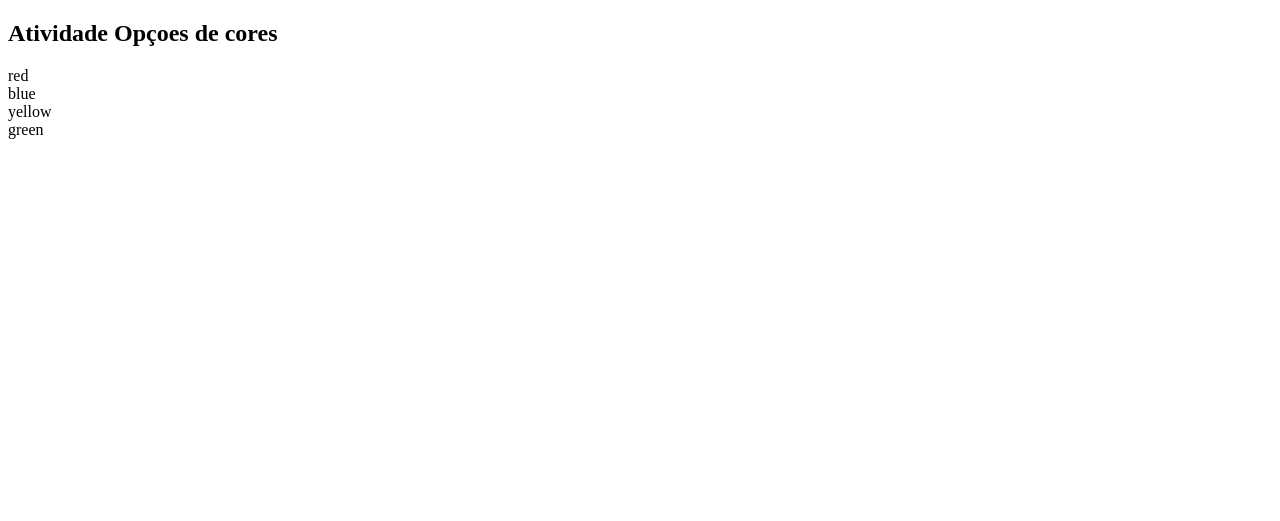
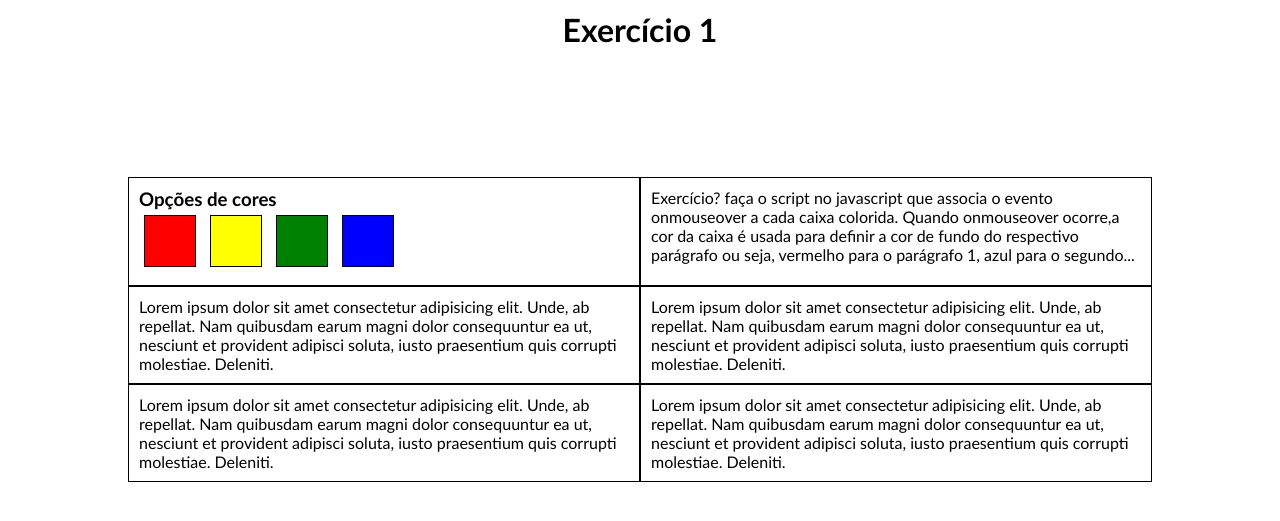
Before and after one commit to MathLaurentino/ADS---1-per-odo, a PHP site: page / in a window 1280 px wide. Shown: the top 521 px of the page. Run offline with PHP 8.4, Linux system fonts and the light colour scheme.

Commit message:
add atividade DOM-js

```diff
--- a/Des Web 1/Atividades/6-DOM-js-2/atv1/index.html
+++ b/Des Web 1/Atividades/6-DOM-js-2/atv1/index.html
@@ -1,24 +1,59 @@
 <!DOCTYPE html>
 <html lang="en">
+
 <head>
     <meta charset="UTF-8">
     <meta http-equiv="X-UA-Compatible" content="IE=edge">
     <meta name="viewport" content="width=device-width, initial-scale=1.0">
-    <link href="./style.css">
-    <title>Document</title>
+    <link rel="stylesheet" href="style.css">
+
+    <title>CorDoParágrafo</title>
 </head>
 
 <body>
+    <h1>Exercício 1</h1>
+    <div class="container">
 
-    <h2>Atividade Opçoes de cores</h2>
+        <div class="componente">
+            <h3>Opções de cores</h3>
+            <div class="opcoes">
+                <div class="cores" id="0"></div>
+                <div class="cores" id="1"></div>
+                <div class="cores" id="2"></div>
+                <div class="cores" id="3"></div>
+            </div>
+        </div>
 
-    <div class="divColor" id="red">red</div>
-    <div class="divColor" id="blue">blue</div>
-    <div class="divColor" id="yellow">yellow</div>
-    <div class="divColor" id="green">green</div>
+        <div class="componente">
+            <p>Exercício? faça o script no javascript que associa o evento onmouseover a cada caixa colorida. Quando
+                onmouseover ocorre,a cor da caixa é usada para definir a cor de fundo do respectivo parágrafo ou
+                seja, vermelho para o parágrafo 1, azul para o segundo...</p>
+        </div>
 
+        <div class="componente" id="2">
+            <p>Lorem ipsum dolor sit amet consectetur adipisicing elit. Unde, ab repellat. Nam quibusdam earum magni
+                dolor consequuntur ea ut, nesciunt et provident adipisci soluta, iusto praesentium quis corrupti
+                molestiae. Deleniti.</p>
+        </div>
+
+        <div class="componente" id="3">
+            <p>Lorem ipsum dolor sit amet consectetur adipisicing elit. Unde, ab repellat. Nam quibusdam earum magni
+                dolor consequuntur ea ut, nesciunt et provident adipisci soluta, iusto praesentium quis corrupti
+                molestiae. Deleniti.</p>
+        </div>
+
+        <div class="componente" id="4">
+            <p>Lorem ipsum dolor sit amet consectetur adipisicing elit. Unde, ab repellat. Nam quibusdam earum magni
+                dolor consequuntur ea ut, nesciunt et provident adipisci soluta, iusto praesentium quis corrupti
+                molestiae. Deleniti.</p>
+        </div>
+
+        <div class="componente" id="5">
+            <p>Lorem ipsum dolor sit amet consectetur adipisicing elit. Unde, ab repellat. Nam quibusdam earum magni
+                dolor consequuntur ea ut, nesciunt et provident adipisci soluta, iusto praesentium quis corrupti
+                molestiae. Deleniti.</p>
+        </div>
+    </div>
+    <script src="https://ajax.googleapis.com/ajax/libs/jquery/3.6.3/jquery.min.js"></script>
+    <script src="script.js"></script>
 </body>
-
-<script src="./script.js"></script>
-
-</html>
--- a/Des Web 1/Atividades/6-DOM-js-2/atv1/script.js
+++ b/Des Web 1/Atividades/6-DOM-js-2/atv1/script.js
@@ -1,18 +1,20 @@
-const arrColors = document.querySelectorAll(".cores");
+$(".cores").on("mouseover", function(){
+    changeBackground(this.id);
+});
 
-for(let x=0; x < arrColors.length; x++){
-    console.log(arrColors);
-    arrColors[x].addEventListener("mouseover", function(){
-        changeColor(this.id);
-    });
+$(".cores").on("mouseout", function(){
+    whiteBackground(this.id);
+});
+
+const arrDivs = $(".componente");
+
+function changeBackground(colorId){
+    colors = ["red", "yellow", "green", "blue"];
+    divId = Number(colorId) + 2;
+    arrDivs[divId].style.backgroundColor = colors[colorId];
 }
 
-function changeColor(color){
-    alert(color);
-
-
-
-    if (color === "red"){
-
-    }
+function whiteBackground(colorId){
+    divId = Number(colorId) + 2;
+    arrDivs[divId].style.backgroundColor = "white"
 }
--- a/Des Web 1/Atividades/6-DOM-js-2/atv1/style.css
+++ b/Des Web 1/Atividades/6-DOM-js-2/atv1/style.css
@@ -1,5 +1,48 @@
-.divColor{
-    width: 100px;
-    height: 100px;
-    color: aqua;
+* {
+    font-family: 'Gill Sans', 'Gill Sans MT', Calibri, 'Trebuchet MS', sans-serif;
+    margin: 0;
+    padding: 0;
 }
+
+h1 {
+    margin: 10px;
+    text-align: center;
+}
+
+.container {
+    width: 80%;
+    margin: 10%;
+    display: grid;
+    grid-template-columns: 1fr 1fr;
+}
+
+.componente {
+    border: 1px solid black;
+    padding: 10px;
+    justify-content: center;
+}
+
+.cores {
+    display: inline-block;
+    width: 50px;
+    height: 50px;
+    border: 1px solid black;
+    margin: 5px;
+    cursor: pointer;
+}
+
+.cores:nth-child(1) {
+    background-color: red;
+}
+
+.cores:nth-child(2) {
+    background-color: yellow;
+}
+
+.cores:nth-child(3) {
+    background-color: green;
+}
+
+.cores:nth-child(4) {
+    background-color: blue;
+}
```
Also changed, not shown: Des Web 1/Atividades/6-DOM-js-2/atv2/index.html (added, +36 -0 lines), Des Web 1/Atividades/6-DOM-js-2/atv2/script.js (added, +16 -0 lines), Des Web 1/Atividades/6-DOM-js-2/atv2/style.css (added, +17 -0 lines).
